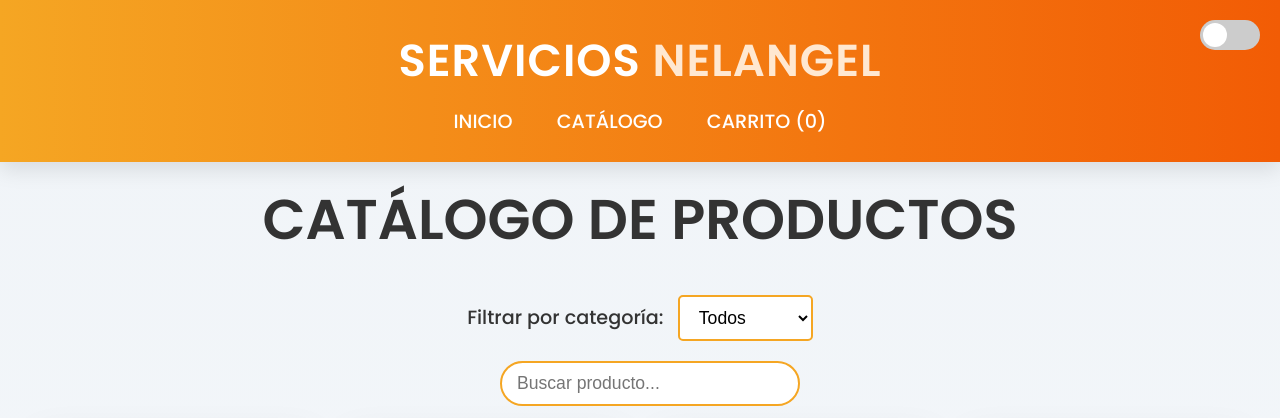
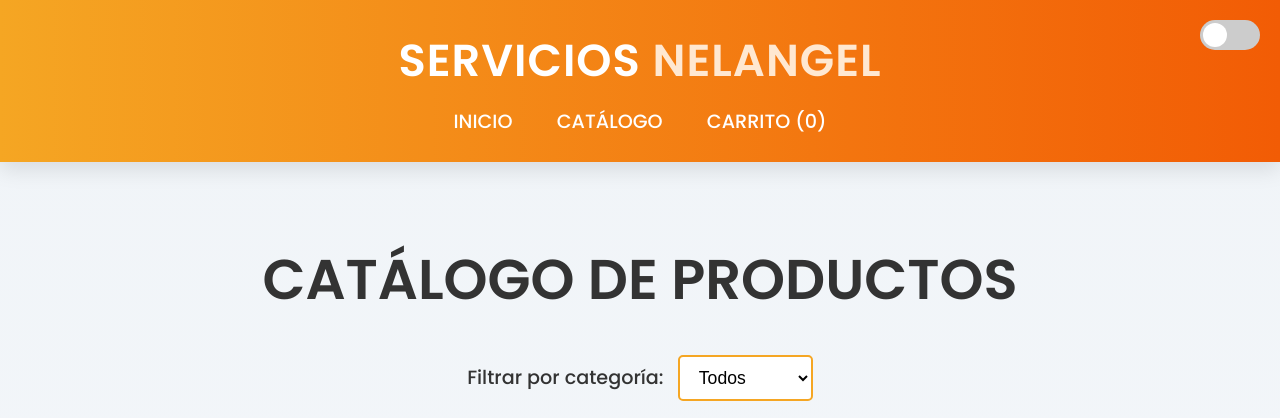
Before and after one commit to NelAngel/serviciosnelangel, a plain HTML site: page index.html in a window 1280 px wide. Shown: the top 418 px of the page. Drawn offline with Linux system fonts and the light colour scheme.

Commit message:
Update styles.css
tamaño de la letra del titulo esta muy abajo en los telefoonos celulares

```diff
--- a/styles.css
+++ b/styles.css
@@ -7,7 +7,7 @@
 h1 {
     font-size: 3.5rem;
     color: #333;
-    margin: 25px 0 40px; /* Cambia el primer valor a 80px para dar más espacio arriba */
+    margin: 85px 0 40px; /* Cambia el primer valor a 80px para dar más espacio arriba */
     font-weight: 700;
     text-transform: uppercase;
 }
```
